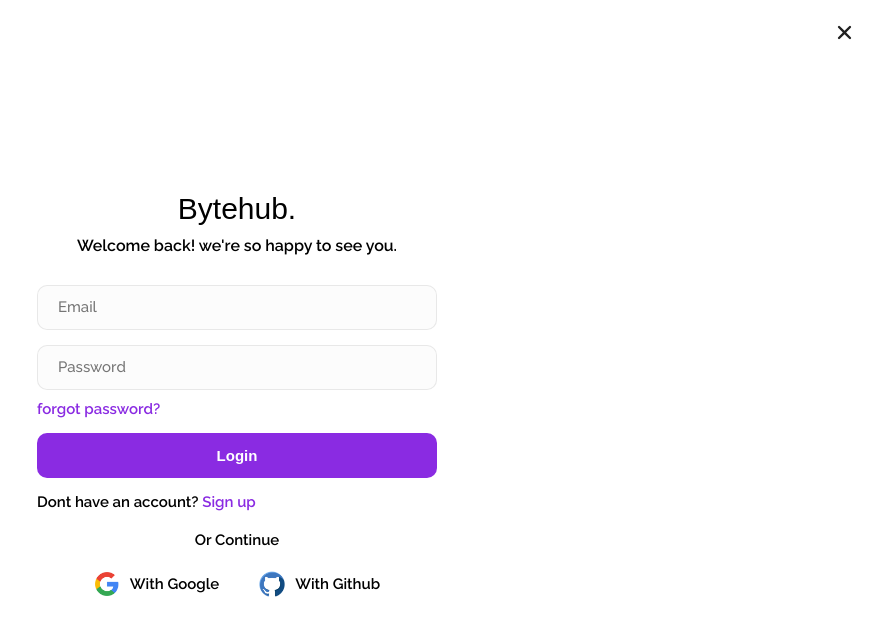
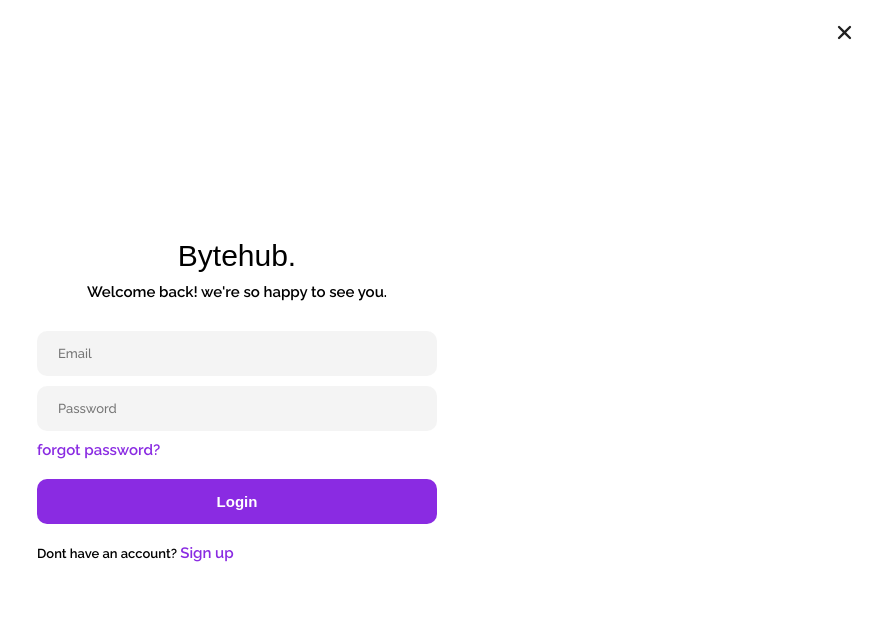
Before and after one commit to kevindermot99/bytehub, a React (Vite) app in the folder client/: page /login in a window 1280 px wide. Shown: the top 636 px of the page, without its empty margins (403-1280 px from the left). Built offline with nearby package versions, Linux system fonts and the light colour scheme; a web font is replaced by a local one.

Commit message:
input fields update

```diff
--- a/client/src/index.css
+++ b/client/src/index.css
@@ -875,10 +875,11 @@ body{
 
 .apc-right h3{
   font-weight: 600;
-  font-size: 16px;
+  font-size: 15px;
   margin-bottom: 20px;
   max-width: 400px;
   text-align: center;
+
 }
 
 .apc-right form{
@@ -886,7 +887,7 @@ body{
   flex-direction: column;
   align-items: center;
   justify-content: center;
-  gap:15px;
+  gap:10px;
   width: 100%;
   /* background-color: cadetblue; */
 }
@@ -900,7 +901,7 @@ body{
 }
 
 .apc-right p{
-  font-size: 15px;
+  font-size: 13px;
   font-weight: 600;
 }
 
@@ -923,14 +924,14 @@ form input[type="text"],
 form input[type="password"]{
   border: none;
   outline: none;
-  background-color: #f0f0f038;
-  border: 1px solid var(--border-lines-50);
+  background-color: #f0f0f0bb;
+  border: 1px solid transparent;
   height: 45px;
   padding: 0 20px;
   transition: .2s;
   border-radius: 10px;
   font-weight: 500;
-  font-size: 15px;
+  font-size: 13px;
   font-family: "Raleway", sans-serif;
 }
 
@@ -958,6 +959,8 @@ form .submitbtn{
   cursor: pointer;
   text-decoration: none;
   transition: .2s;
+  margin-top: 10px;
+  margin-bottom: 10px;
 }
 
 form .submitbtn:hover{
@@ -999,6 +1002,7 @@ form.submitting .name{
 .oaths-p{
   padding: 10px 10px 0px;
   text-transform: capitalize;
+  display: none;
 }
 
 .oaths{
@@ -1009,6 +1013,8 @@ form.submitting .name{
   justify-content: center;
   align-items: flex-start;
   gap: 10px;
+  display: none;
+
 }
 
 .oaths button{
```
